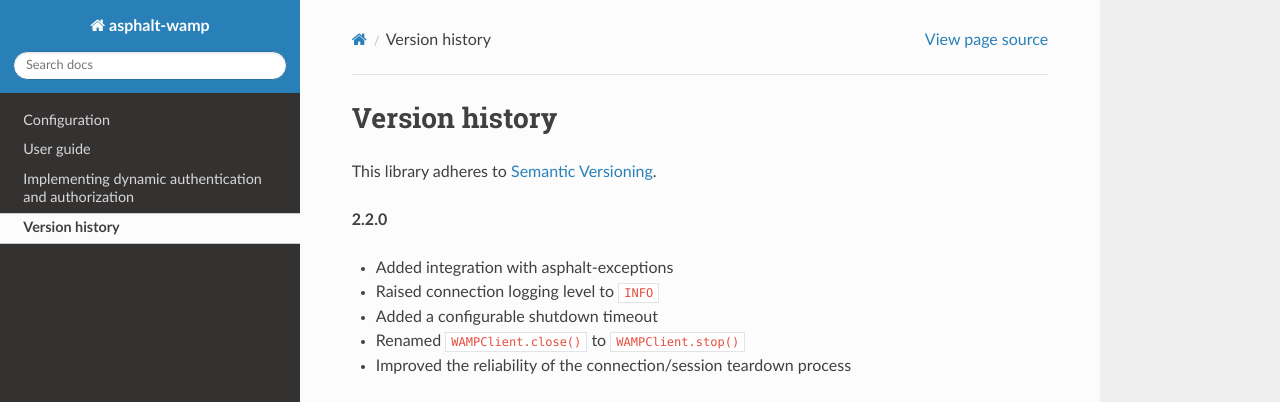
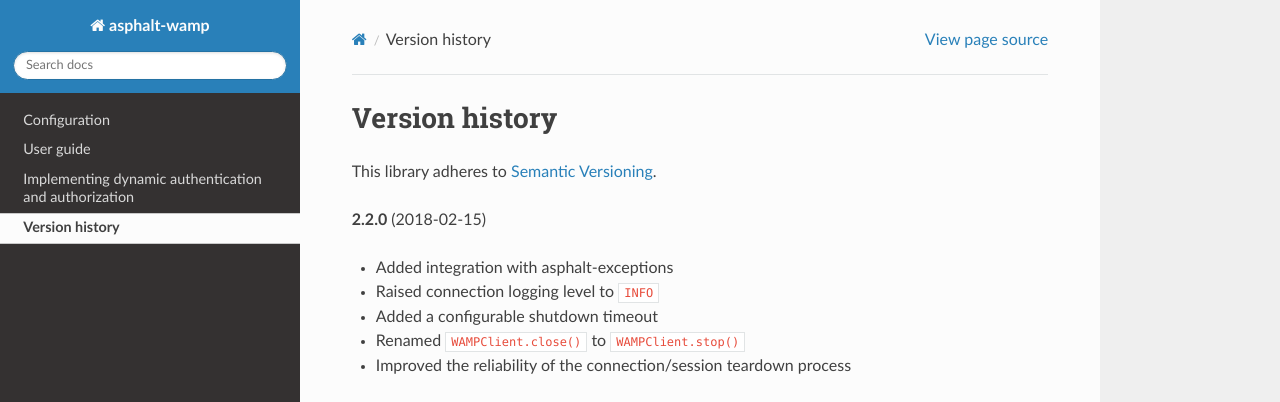
Before and after one commit to asphalt-framework/asphalt-wamp, a Sphinx documentation site: the page built from docs/versionhistory.rst, in a window 1280 px wide and 1321 px high. Shown: the top 402 px of the window. Built offline with Sphinx 7.4.7 and the Read the Docs theme 2.0.0, drawn with Linux system fonts in a browser that asks for light colours.

Commit message:
Added the release date

```diff
--- a/docs/versionhistory.rst
+++ b/docs/versionhistory.rst
@@ -3,7 +3,7 @@
 
 This library adheres to `Semantic Versioning <http://semver.org/>`_.
 
-**2.2.0**
+**2.2.0** (2018-02-15)
 
 - Added integration with asphalt-exceptions
 - Raised connection logging level to ``INFO``
```
